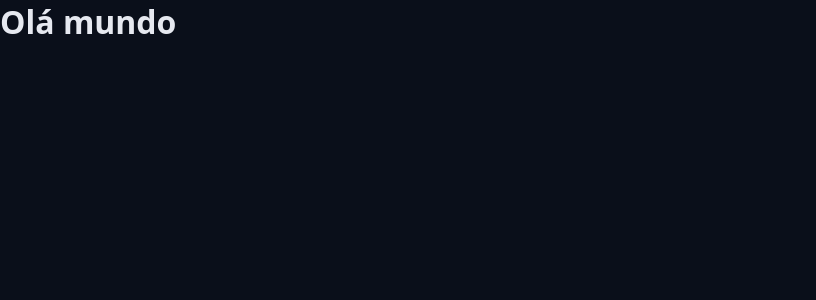
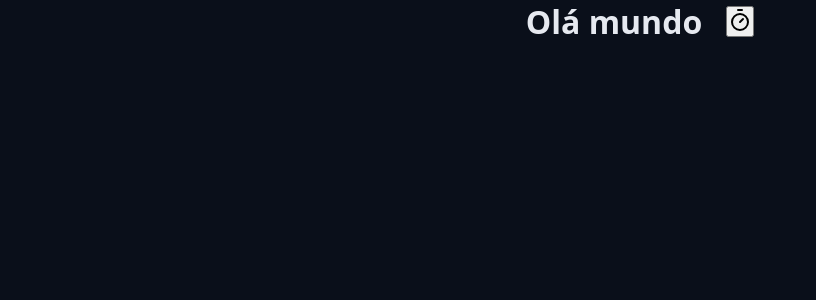
Before and after one commit to felipeazsantos/chronos-pomodoro, a React (Vite) app: page / in a window 1280 px wide. Shown: the top 300 px of the page, without its empty margins (0-816 px from the left). Built offline with nearby package versions, Linux system fonts and the light colour scheme.

Commit message:
heading css

```diff
--- a/package.json
+++ b/package.json
@@ -10,6 +10,7 @@
     "preview": "vite preview"
   },
   "dependencies": {
+    "lucide-react": "^0.532.0",
     "react": "^19.1.0",
     "react-dom": "^19.1.0"
   },
--- a/src/App.tsx
+++ b/src/App.tsx
@@ -2,7 +2,15 @@
 
 import './styles/theme.css';
 import './styles/global.css';
+import { TimerIcon } from 'lucide-react';
 
 export function App() {
-  return <Heading>Olá mundo</Heading>;
+  return (
+    <Heading>
+      Olá mundo
+      <button>
+        <TimerIcon />
+      </button>
+    </Heading>
+  );
 }
--- a/src/components/Heading.module.css
+++ b/src/components/Heading.module.css
@@ -0,0 +1,6 @@
+.heading {
+  display: flex;
+  justify-content: center;
+  align-items: center;
+  gap: 2.4rem;
+}
--- a/src/components/Heading.tsx
+++ b/src/components/Heading.tsx
@@ -1,5 +1,9 @@
 import styles from './Heading.module.css';
 
-export function Heading({ children }) {
+type HeadingProps = {
+  children: React.ReactNode;
+};
+
+export function Heading({ children }: HeadingProps) {
   return <h1 className={styles.heading}>{children}</h1>;
 }
```
Also changed, not shown: 1 other file (tests, documents, lock files or other folders).
